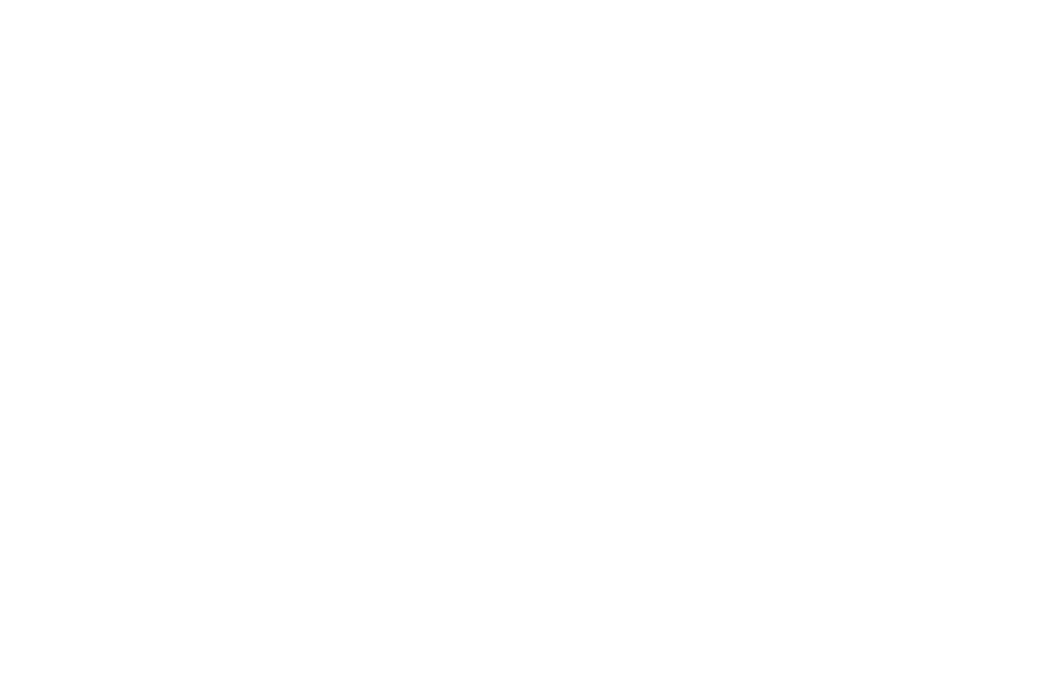
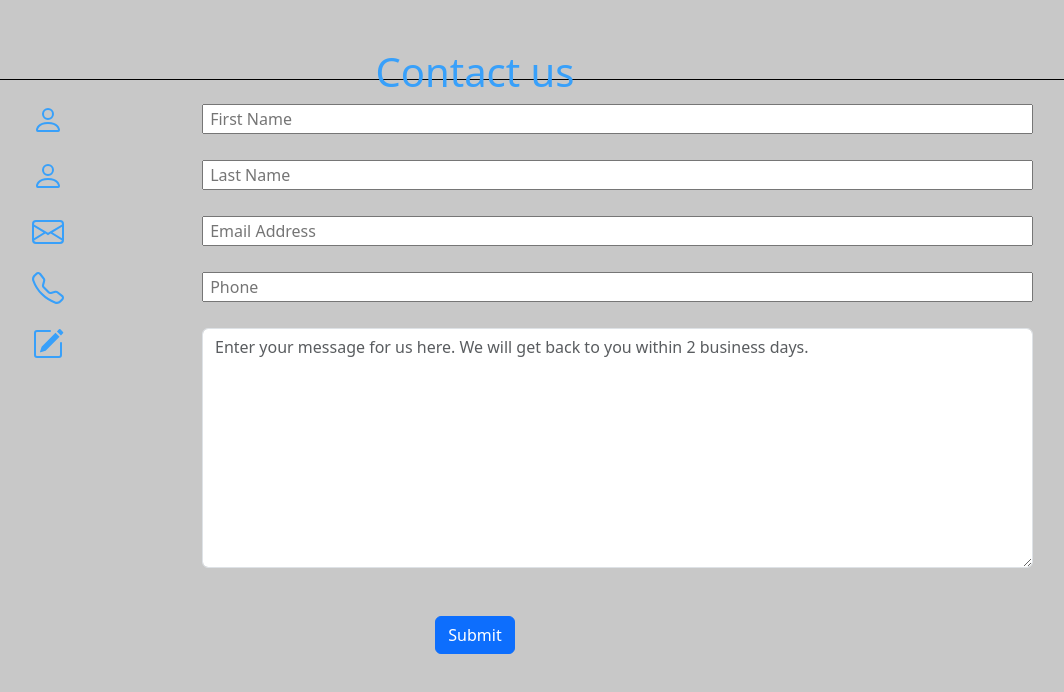
Before and after one commit to rcarcole/rcs-fe-gc-bootstrap-06-2023, a plain HTML site: page Ejercicio02/index.html in a window 1280 px wide. Shown: the whole page, without its empty margins (165-1229 px from the left). Drawn offline with nearby package versions, Linux system fonts and the light colour scheme.

Commit message:
Ejercicio2 acabado

```diff
--- a/Ejercicio02/css/style.css
+++ b/Ejercicio02/css/style.css
@@ -0,0 +1,22 @@
+body{
+    margin: 0;
+    background-color: #c8c8c8;
+}
+
+#header {
+    height: 10vh;
+    border-bottom: 1px solid black;
+}
+
+#main{
+    height: 90vh;
+}
+
+.centered{
+    padding: 3rem;
+    text-align: center;
+}
+
+.blue{
+    color: #38A0FA;
+}
--- a/Ejercicio02/index.html
+++ b/Ejercicio02/index.html
@@ -1,11 +1,80 @@
 <!DOCTYPE html>
 <html lang="en">
+
 <head>
     <meta charset="UTF-8">
     <meta name="viewport" content="width=device-width, initial-scale=1.0">
     <title>Ejercicio 2</title>
+    <link href="https://cdn.jsdelivr.net/npm/bootstrap@5.3.0/dist/css/bootstrap.min.css" rel="stylesheet"
+        integrity="sha384-9ndCyUaIbzAi2FUVXJi0CjmCapSmO7SnpJef0486qhLnuZ2cdeRhO02iuK6FUUVM" crossorigin="anonymous">
+    <link rel="stylesheet" href="./css/style.css">
 </head>
+
 <body>
+    <div id="header">
+        <h1 class="centered blue">Contact us</h1>
+    </div>
+    <div id="main">
+        <div class="container">
+            <div class="row justify-content-center">
+                <div class="col-3 mt-4 text-center blue">
+                    <svg xmlns="http://www.w3.org/2000/svg" width="32" height="32" fill="currentColor" class="bi bi-person" viewBox="0 0 16 16">
+                        <path d="M8 8a3 3 0 1 0 0-6 3 3 0 0 0 0 6Zm2-3a2 2 0 1 1-4 0 2 2 0 0 1 4 0Zm4 8c0 1-1 1-1 1H3s-1 0-1-1 1-4 6-4 6 3 6 4Zm-1-.004c-.001-.246-.154-.986-.832-1.664C11.516 10.68 10.289 10 8 10c-2.29 0-3.516.68-4.168 1.332-.678.678-.83 1.418-.832 1.664h10Z"/>
+                      </svg>
+                </div>
+                <div class="col-9 mt-4 text-center">
+                    <input type="text" class="btn-block w-100" placeholder=" First Name">
+                </div>
+            </div>
+            <div class="row justify-content-center">
+                <div class="col-3 mt-4 text-center blue">
+                    <svg xmlns="http://www.w3.org/2000/svg" width="32" height="32" fill="currentColor" class="bi bi-person" viewBox="0 0 16 16">
+                        <path d="M8 8a3 3 0 1 0 0-6 3 3 0 0 0 0 6Zm2-3a2 2 0 1 1-4 0 2 2 0 0 1 4 0Zm4 8c0 1-1 1-1 1H3s-1 0-1-1 1-4 6-4 6 3 6 4Zm-1-.004c-.001-.246-.154-.986-.832-1.664C11.516 10.68 10.289 10 8 10c-2.29 0-3.516.68-4.168 1.332-.678.678-.83 1.418-.832 1.664h10Z"/>
+                      </svg>
+                </div>
+                <div class="col-9 mt-4 text-center">
+                    <input type="text" class="btn-block w-100" placeholder=" Last Name">
+                </div>
+            </div>
+            <div class="row justify-content-center">
+                <div class="col-3 mt-4 text-center blue">
+                    <svg xmlns="http://www.w3.org/2000/svg" width="32" height="32" fill="currentColor" class="bi bi-envelope" viewBox="0 0 16 16">
+                        <path d="M0 4a2 2 0 0 1 2-2h12a2 2 0 0 1 2 2v8a2 2 0 0 1-2 2H2a2 2 0 0 1-2-2V4Zm2-1a1 1 0 0 0-1 1v.217l7 4.2 7-4.2V4a1 1 0 0 0-1-1H2Zm13 2.383-4.708 2.825L15 11.105V5.383Zm-.034 6.876-5.64-3.471L8 9.583l-1.326-.795-5.64 3.47A1 1 0 0 0 2 13h12a1 1 0 0 0 .966-.741ZM1 11.105l4.708-2.897L1 5.383v5.722Z"/>
+                      </svg>
+                </div>
+                <div class="col-9 mt-4 text-center">
+                    <input type="text" class="btn-block w-100" placeholder=" Email Address">
+                </div>
+            </div>
+            <div class="row justify-content-center">
+                <div class="col-3 mt-4 text-center blue">
+                    <svg xmlns="http://www.w3.org/2000/svg" width="32" height="32" fill="currentColor" class="bi bi-telephone" viewBox="0 0 16 16">
+                        <path d="M3.654 1.328a.678.678 0 0 0-1.015-.063L1.605 2.3c-.483.484-.661 1.169-.45 1.77a17.568 17.568 0 0 0 4.168 6.608 17.569 17.569 0 0 0 6.608 4.168c.601.211 1.286.033 1.77-.45l1.034-1.034a.678.678 0 0 0-.063-1.015l-2.307-1.794a.678.678 0 0 0-.58-.122l-2.19.547a1.745 1.745 0 0 1-1.657-.459L5.482 8.062a1.745 1.745 0 0 1-.46-1.657l.548-2.19a.678.678 0 0 0-.122-.58L3.654 1.328zM1.884.511a1.745 1.745 0 0 1 2.612.163L6.29 2.98c.329.423.445.974.315 1.494l-.547 2.19a.678.678 0 0 0 .178.643l2.457 2.457a.678.678 0 0 0 .644.178l2.189-.547a1.745 1.745 0 0 1 1.494.315l2.306 1.794c.829.645.905 1.87.163 2.611l-1.034 1.034c-.74.74-1.846 1.065-2.877.702a18.634 18.634 0 0 1-7.01-4.42 18.634 18.634 0 0 1-4.42-7.009c-.362-1.03-.037-2.137.703-2.877L1.885.511z"/>
+                      </svg>
+                </div>
+                <div class="col-9 mt-4 text-center">
+                    <input type="text" class="btn-block w-100" placeholder=" Phone">
+                </div>
+            </div>
+            <div class="row justify-content-center">
+                <div class="col-3 mt-4 text-center blue">
+                    <svg xmlns="http://www.w3.org/2000/svg" width="32" height="32" fill="currentColor" class="bi bi-pencil-square" viewBox="0 0 16 16">
+                        <path d="M15.502 1.94a.5.5 0 0 1 0 .706L14.459 3.69l-2-2L13.502.646a.5.5 0 0 1 .707 0l1.293 1.293zm-1.75 2.456-2-2L4.939 9.21a.5.5 0 0 0-.121.196l-.805 2.414a.25.25 0 0 0 .316.316l2.414-.805a.5.5 0 0 0 .196-.12l6.813-6.814z"/>
+                        <path fill-rule="evenodd" d="M1 13.5A1.5 1.5 0 0 0 2.5 15h11a1.5 1.5 0 0 0 1.5-1.5v-6a.5.5 0 0 0-1 0v6a.5.5 0 0 1-.5.5h-11a.5.5 0 0 1-.5-.5v-11a.5.5 0 0 1 .5-.5H9a.5.5 0 0 0 0-1H2.5A1.5 1.5 0 0 0 1 2.5v11z"/>
+                      </svg>
+                </div>
+                <div class="col-9 mt-4 text-center">
+                        <textarea class="form-control" placeholder="Enter your message for us here. We will get back to you within 2 business days." style="height: 15rem"></textarea>
+                </div>
+            </div>
+        </div>
+        <div class="container d-flex align-items-center justify-content-center mt-5">
+            <button type="button" class="btn btn-primary">Submit</button>
+        </div>
+    </div>
+    <script src="https://cdn.jsdelivr.net/npm/bootstrap@5.3.0/dist/js/bootstrap.bundle.min.js"
+        integrity="sha384-geWF76RCwLtnZ8qwWowPQNguL3RmwHVBC9FhGdlKrxdiJJigb/j/68SIy3Te4Bkz"
+        crossorigin="anonymous"></script>
+</body>
 
-</body>
 </html>
```
